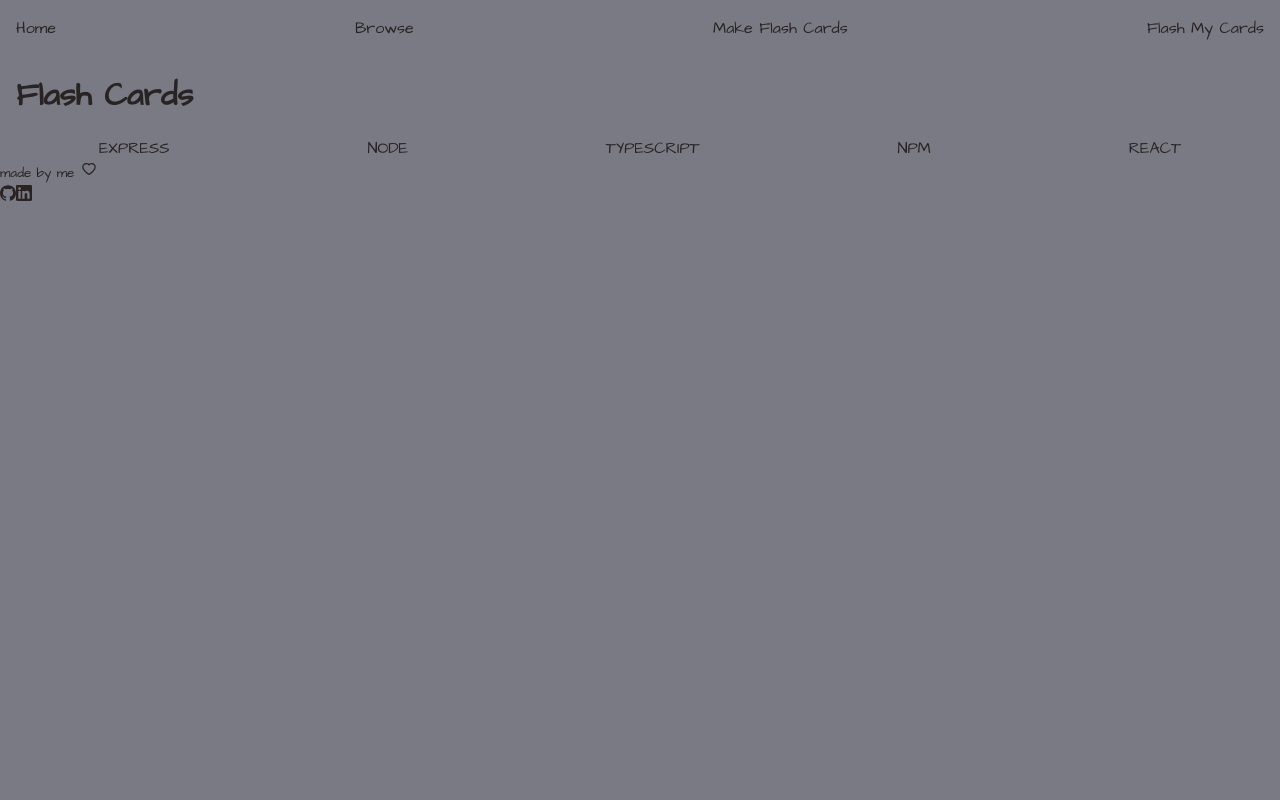
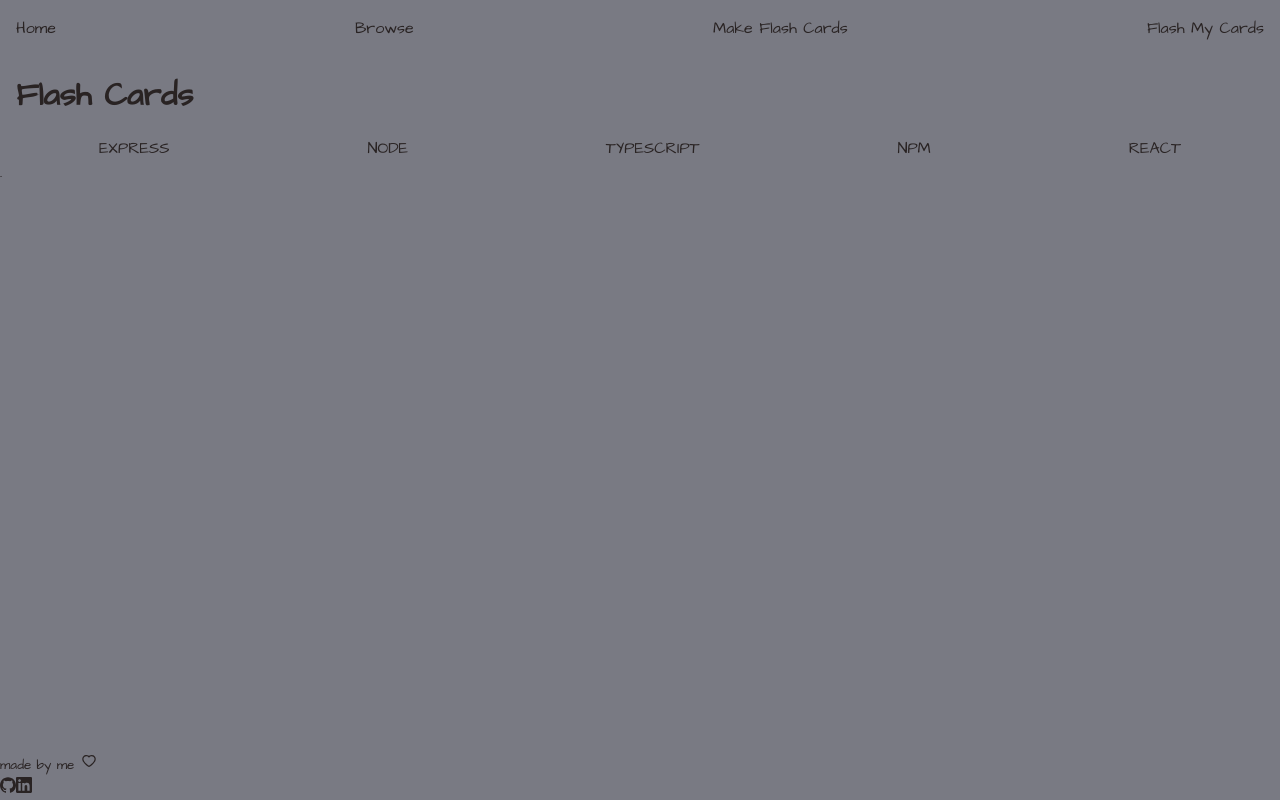
Before and after one commit to ElBrewster/studyCards, a React (Vite) app in the folder packages/app/: page /add in a window 1280 px wide. Built offline with nearby package versions, Linux system fonts and the light colour scheme.

Commit message:
Fix flex containers so main fills extra space

```diff
--- a/packages/app/src/App.tsx
+++ b/packages/app/src/App.tsx
@@ -5,8 +5,8 @@ import Home from "./pages/Home";
 import Browse from "./pages/Browse";
 import Add from "./pages/Add";
 import Flash from "./pages/Flash";
+
 export default function App() {
-
   return (
     <div>
       <Routes>
--- a/packages/app/src/index.css
+++ b/packages/app/src/index.css
@@ -38,11 +38,18 @@ a {
   justify-content: space-around;
 }
 /* other layout components --------------------------- */
+.layoutContainer {
+  display: flex;
+  flex-direction: column;
+  min-height: 100vh;
+}
+
 main {
   display: flex;
+  flex-direction: column;
   flex: 1;
-  flex-direction: column;
 }
+
 .browse-section {
     display: grid;
     gap: 1rem;
--- a/packages/app/src/pages/Add.tsx
+++ b/packages/app/src/pages/Add.tsx
@@ -1,5 +1,5 @@
 export default function Add(){
     return(
-        <section></section>
+        <section>.</section>
     );
 }
--- a/packages/app/src/pages/Flash.tsx
+++ b/packages/app/src/pages/Flash.tsx
@@ -1,5 +1,5 @@
 export default function Flash(){
     return(
-        <section></section>
+        <section>.</section>
     );
 }
--- a/packages/app/src/pages/Home.tsx
+++ b/packages/app/src/pages/Home.tsx
@@ -1,5 +1,5 @@
 export default function Home(){
     return(
-        <section></section>
+        <section>.</section>
     );
 }
```
